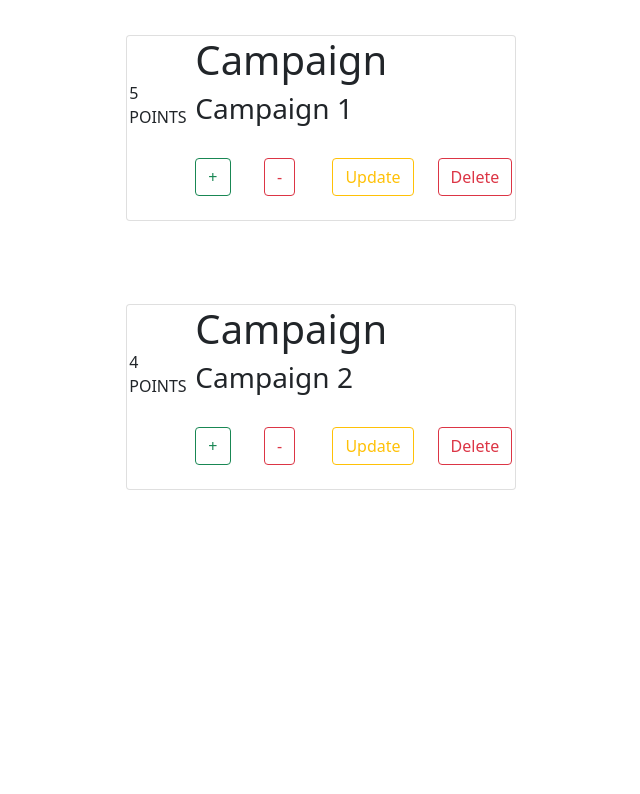
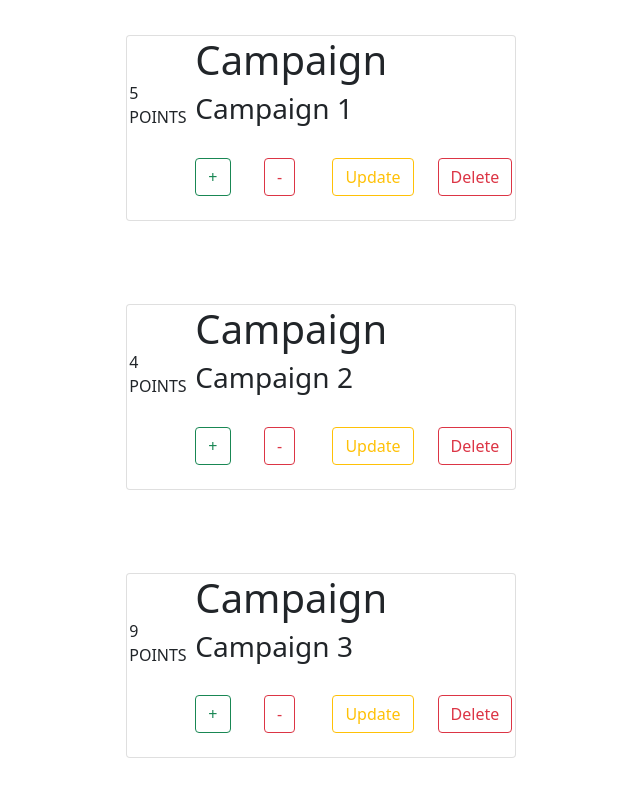
Before and after one commit to elifdiril/campaign-app, a React (Create React App) app: page /campaigns in a window 1280 px wide. Shown: the top 794 px of the page, without its empty margins (226-866 px from the left). Built offline with nearby package versions, Linux system fonts and the light colour scheme.

Commit message:
bug fixed

```diff
--- a/src/components/campaignElement.js
+++ b/src/components/campaignElement.js
@@ -7,33 +7,33 @@ export default class CampaignElement extends Component {
     constructor(props) {
         super(props)
 
-        this.state = {modal: false, item: this.props.item}
+        this.state = { modal: false, item: this.props.item }
         this.toggle = this.toggle.bind(this);
     }
 
-    toggle = () => this.setState({modal: !this.state.modal})
+    toggle = () => this.setState({ modal: !this.state.modal })
 
 
     render() {
         return (
             <div width="100px">
                 <Container className="themed-container" fluid="sm">
-                <br></br>
-                    <Col sm="6" md={{ offset: 2 }} style={{display: 'flex', justifyContent: 'center', alignItems: 'center', height: '85%', width: '50%', paddingTop: '1%'}}>
+                    <br></br>
+                    <Col sm="6" md={{ offset: 2 }} style={{ display: 'flex', justifyContent: 'center', alignItems: 'center', height: '85%', width: '50%', paddingTop: '1%' }}>
                         <Card>
                             <Row >
                                 <Col xs="2">
-                                    <div style={{display: 'flex', justifyContent: 'center', alignItems: 'center', height: '75%', paddingLeft: '40%'}}> {this.props.item.point} POINTS </div>
+                                    <div style={{ display: 'flex', justifyContent: 'center', alignItems: 'center', height: '75%', paddingLeft: '40%' }}> {this.props.item.point} POINTS </div>
                                 </Col>
                                 <Col xs="10">
                                     <Row><h1>{this.props.item.name}</h1></Row>
                                     <Row><h3>{this.props.item.description}</h3></Row>
                                     <br></br>
-                                    <Row style={{ paddingRight: '1%'}}>
+                                    <Row style={{ paddingRight: '1%' }}>
                                         <Col><Button outline color="success" onClick={() => this.props.increasePoint(this.props.item.id)}>+</Button></Col>
-                                        <Col><Button outline color="danger" onClick= {() => this.props.decreasePoint(this.props.item.id)}>-</Button></Col>
-                                        <Col><Button outline color="warning" onClick = {this.toggle}>Update</Button></Col>
-                                        <Col><Button outline color="danger">Delete</Button></Col>
+                                        <Col><Button outline color="danger" onClick={() => this.props.decreasePoint(this.props.item.id)}>-</Button></Col>
+                                        <Col><Button outline color="warning" onClick={this.toggle}>Update</Button></Col>
+                                        <Col><Button outline color="danger" onClick={() => this.props.deleteCampaign(this.props.item.id)}>Delete</Button></Col>
                                     </Row>
                                     <br></br>
                                 </Col>
@@ -44,10 +44,10 @@ export default class CampaignElement extends Component {
                 </Container>
                 <br></br>
                 <ModalComponent
-                modal={this.state.modal}
-                toggle={this.toggle}
-                item={this.state.item}
-                updateCampaign={(newItem)=>this.props.updateCampaign(newItem, this.state.item.id)}/>
+                    modal={this.state.modal}
+                    toggle={this.toggle}
+                    item={this.state.item}
+                    updateCampaign={(newItem) => this.props.updateCampaign(newItem, this.state.item.id)} />
             </div>
         );
     }
--- a/src/pages/CampaignPage.js
+++ b/src/pages/CampaignPage.js
@@ -16,6 +16,13 @@ const CampaignList = [
         "createDate": "13/04/2021",
         "point": 4,
     },
+    {
+        "id": 2,
+        "name": "Campaign",
+        "description": "Campaign 3",
+        "createDate": "05/06/2021",
+        "point": 9,
+    },
 ]
 
 export default function CampaignPage() {
@@ -29,46 +36,59 @@ export default function CampaignPage() {
 
     const increasePoint = (index) => {
         if (index !== -1 && index !== null) {
-            let newCampList = JSON.parse(localStorage.getItem('item'));
-            let updatedElement = JSON.parse(localStorage.getItem('item'))[index].point + 1;
+            let newCampList = JSON.parse(item);
+            let updatedElement = JSON.parse(item)[index].point + 1;
 
             newCampList[index].point = updatedElement;
 
             localStorage.setItem('item', JSON.stringify(newCampList));
-            setItem(newCampList)
+            setItem(JSON.stringify(newCampList))
         }
     }
 
     const decreasePoint = (index) => {
         if (index !== -1 && index !== null) {
-            let newCampList = JSON.parse(localStorage.getItem('item'));
-            let updatedElement = JSON.parse(localStorage.getItem('item'))[index].point - 1;
+            let newCampList = JSON.parse(item);
+            let updatedElement = JSON.parse(item)[index].point - 1;
 
             newCampList[index].point = updatedElement;
 
             localStorage.setItem('item', JSON.stringify(newCampList));
-            setItem(newCampList)
+            setItem(JSON.stringify(newCampList))
         }
     }
 
     const updateCampaign = (newItem, index) => {
-        let updatedCampList = JSON.parse(localStorage.getItem('item'));
+        let updatedCampList = JSON.parse(item);
         if (index !== -1 && index !== null) {
             let newCampList = newItem;
             updatedCampList[index] = newCampList;
             localStorage.setItem('item', JSON.stringify(updatedCampList));
-            setItem(updatedCampList);
+            setItem(JSON.stringify(updatedCampList));
         }
     }
 
-    const CampList = CampaignList;
+    const deleteCampaign = (id) => {
+        const index = JSON.parse(item).findIndex(x => x.id === id);
+        if (index !== -1) {
+          const newArray = JSON.parse(item);
+          newArray.splice(index, 1);
+          setItem( JSON.stringify(newArray));
+          localStorage.setItem('item', JSON.stringify(newArray));
+        }
+    }
 
+    let CampList = item;
+    if(typeof CampList === 'string'){
+        CampList = JSON.parse(CampList)
+    }
     return (
         <div>
-            {CampList && CampList.map(item => <CampaignElement item={item}
+            {CampList && CampList.map(item => <CampaignElement key={item.id} item={item}
                 updateCampaign={(newItem, index) => updateCampaign(newItem, index)}
                 increasePoint={(index) => increasePoint(index)}
-                decreasePoint={(index) => decreasePoint(index)} />)}
+                decreasePoint={(index) => decreasePoint(index)}
+                deleteCampaign={(index) => deleteCampaign(index)} />)}
         </div>
     )
 
```
